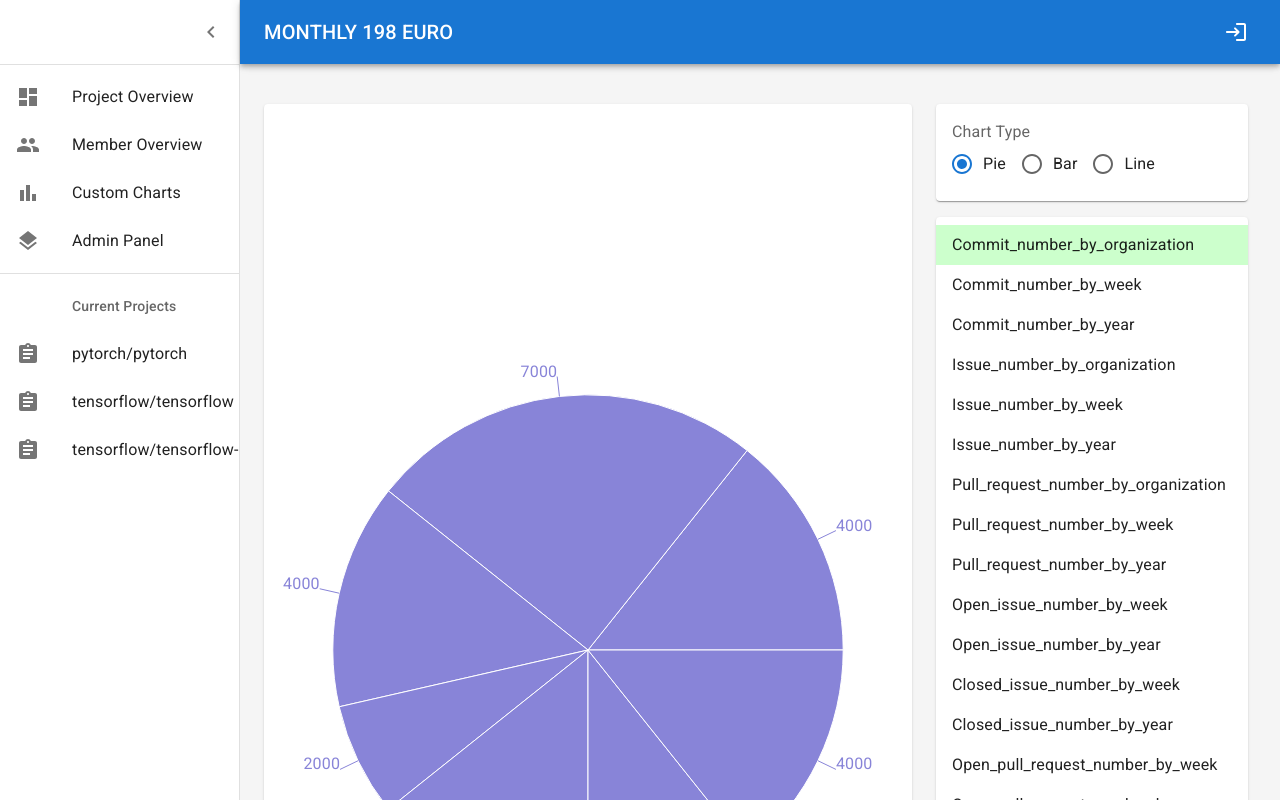
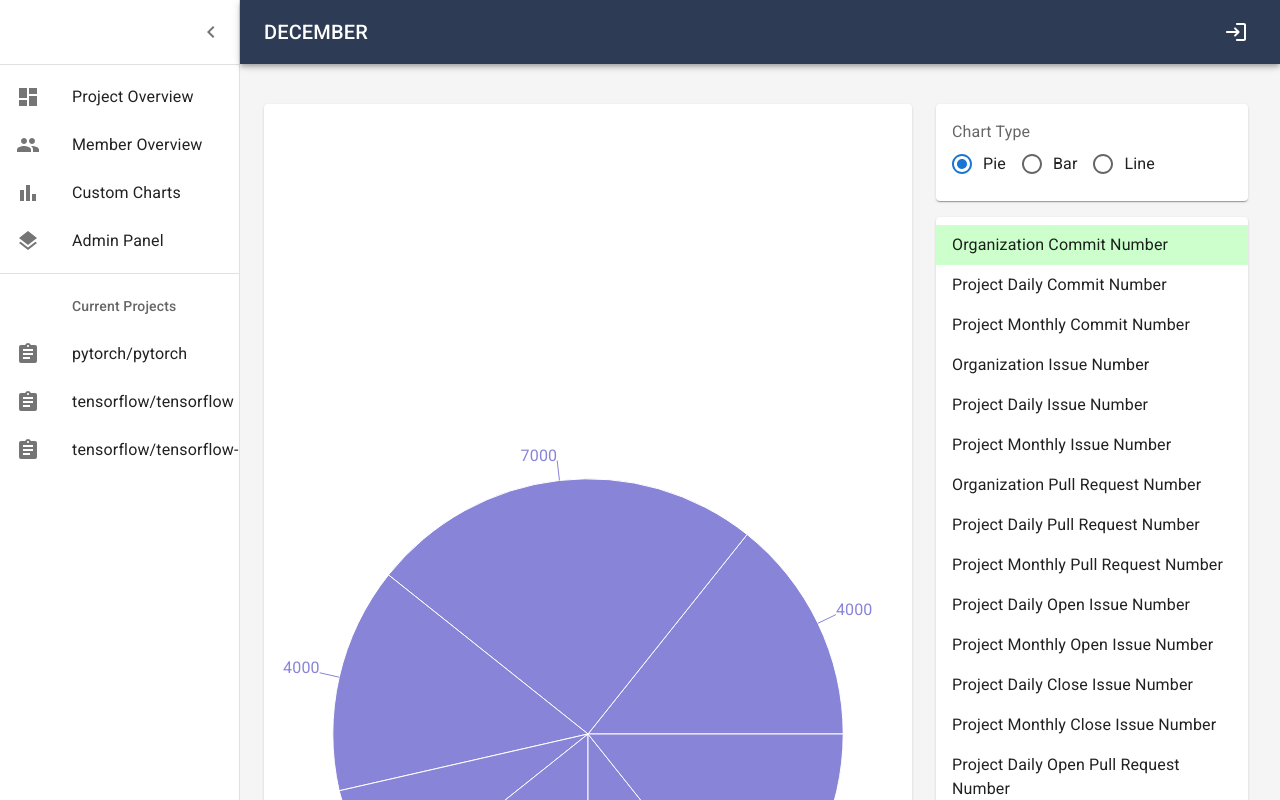
Before and after one commit to Oh-Afterglow/MONTHLY_198_EURO, a React (Create React App) app in the folder Code/Frontend/: page /custom/1 in a window 1280 px wide. Built offline with nearby package versions, Linux system fonts and the light colour scheme; no server answers.

Commit message:
[Front]Some changes on UI

```diff
--- a/Code/Frontend/src/components/Layout.js
+++ b/Code/Frontend/src/components/Layout.js
@@ -31,7 +31,7 @@ function Copyright(props) {
       {...props}
     >
       {'Copyright © '}
-      <Link color='inherit' href='https://mui.com/'>
+      <Link color='inherit' href='https://localhost:3000/'>
         Your Website
       </Link>{' '}
       {new Date().getFullYear()}
@@ -100,7 +100,7 @@ export default function Layout({ children }) {
     <ThemeProvider theme={mdTheme}>
       <Box sx={{ display: 'flex' }}>
         <CssBaseline />
-        <AppBar position='absolute' open={open}>
+        <AppBar position='absolute' open={open} style={{ background: '#2E3B55'}}>
           <Toolbar
             sx={{
               pr: '24px', // keep right padding when drawer closed
@@ -108,13 +108,14 @@ export default function Layout({ children }) {
           >
             <IconButton
               edge='start'
-              color='inherit'
+              color='default'
               aria-label='open drawer'
               onClick={toggleDrawer}
               sx={{
                 marginRight: '36px',
                 ...(open && { display: 'none' }),
               }}
+
             >
               <MenuIcon />
             </IconButton>
@@ -126,7 +127,7 @@ export default function Layout({ children }) {
               sx={{ flexGrow: 1 }}
               onClick={() => nav('/main')}
             >
-              MONTHLY 198 EURO
+              DECEMBER
             </Typography>
             <IconButton color='inherit' onClick={() => nav('/')}>
               <LoginRounded />
--- a/Code/Frontend/src/components/MemberTable.js
+++ b/Code/Frontend/src/components/MemberTable.js
@@ -6,10 +6,10 @@ import {
   TableHead,
   TableRow,
 } from '@mui/material';
+import Toolbar from '@mui/material/Toolbar';
 
 const MemberTable = ({ data }) => {
   const cols = [
-    { field: 'id', headerName: 'ID', width: 50 },
     { field: 'time', headerName: 'Time', width: 120 },
     { field: 'event', headerName: 'Event', width: 200 },
   ];
@@ -23,12 +23,16 @@ const MemberTable = ({ data }) => {
   const tableRows = rows.map((row) => {
     const cells = cols.map((col) => (
       <TableCell key={col.field + row.id}>{row[col.field]}</TableCell>
-    ));
+    )
+    );
     return <TableRow key={row.id}>{cells}</TableRow>;
   });
 
   return (
     <div>
+      <Toolbar style={{ display: 'flex',flexDirection: 'column',justifyContent: 'center',alignItems: 'center'}}>
+        <h3 >Recent Activities</h3>
+      </Toolbar>
       <Table>
         <TableHead>
           <TableRow>{tableHead}</TableRow>
--- a/Code/Frontend/src/components/TagRankChart.js
+++ b/Code/Frontend/src/components/TagRankChart.js
@@ -11,7 +11,12 @@ const TagRankChart = ({ data, style }) => {
   };
 
   return (
-    <ScrollRankingBoard config={config} style={{ ...style, ...chartStyle }} />
+    <div>
+      <h3 style={{ display: 'flex',flexDirection: 'column',justifyContent: 'center',alignItems: 'center'}}>
+        Label Statistics of Commit
+      </h3>
+      <ScrollRankingBoard config={config} style={{ ...style, ...chartStyle }} />
+    </div>
   );
 };
 
--- a/Code/Frontend/src/components/listItems.js
+++ b/Code/Frontend/src/components/listItems.js
@@ -24,7 +24,7 @@ const MainListItemsSub = () => {
 
   return (
     <>
-      <ListItem button onClick={() => nav(`/project/${value}`)}>
+      <ListItem button onClick={() => nav(`/project/${value}`)} >
         <ListItemIcon>
           <DashboardIcon />
         </ListItemIcon>
--- a/Code/Frontend/src/pages/CustomCard.js
+++ b/Code/Frontend/src/pages/CustomCard.js
@@ -20,6 +20,8 @@ import CustomLine from '../components/CustomLine';
 import CustomPie from '../components/CustomPie';
 import request from '../utils/request';
 import { useParams } from 'react-router-dom';
+import Typography from '@mui/material/Typography';
+
 
 const CustomCard = () => {
   const [chartType, setChartType] = useState(0); // 0: pie chart, 1: bar chart, 2: line chart
@@ -51,6 +53,30 @@ const CustomCard = () => {
     'Tagged_issue_number_by_year',
     'Personal_contribution_number_by_week',
     'Personal_contribution_number_by_year',
+  ];
+
+  const showlistName = [
+    'Organization Commit Number',
+    'Project Daily Commit Number',
+    'Project Monthly Commit Number',
+    'Organization Issue Number',
+    'Project Daily Issue Number',
+    'Project Monthly Issue Number',
+    'Organization Pull Request Number',
+    'Project Daily Pull Request Number',
+    'Project Monthly Pull Request Number',
+    'Project Daily Open Issue Number',
+    'Project Monthly Open Issue Number',
+    'Project Daily Close Issue Number',
+    'Project Monthly Close Issue Number',
+    'Project Daily Open Pull Request Number',
+    'Project Monthly Open Pull Request Number',
+    'Project Daily Close Pull Request Number',
+    'Project Monthly Close Pull Request Number',
+    'Project Daily Issue Number with Tag',
+    'Project Monthly Issue Number with Tag',
+    'Project Daily Contribution Number with Name',
+    'Project Monthly Contribution Number with Name',
   ];
 
   const [data, setData] = React.useState([
@@ -86,7 +112,7 @@ const CustomCard = () => {
     getdata();
   }, [dataType]);
 
-  const listItems = listName.map((item, id) =>
+  const listItems = showlistName.map((item, id) =>
     id == dataType ? (
       <ListItemButton
         key={item}
--- a/Code/Frontend/src/pages/Dashboard.js
+++ b/Code/Frontend/src/pages/Dashboard.js
@@ -26,6 +26,10 @@ const Dashboard = () => {
     { name: 'Text', value: 100 },
     { name: 'Image', value: 200 },
   ]);
+
+  const commitname = ["Daliy Updated Commit in the Past Week","Daily Updated Commit in the Past Month","Monthly Updated Commit in the Past Half Year"]
+  const issuename = ["Daliy Updated Issue in the Past Week","Daily Updated Commit in the Past Month","Monthly Updated Commit in the Past Half Year"]
+  const prname = ["Daliy Updated Pull Request in the Past Week","Daily Updated Pull Request in the Past Month","Monthly Updated Pull Request in the Past Half Year"]
 
   const [projectnumber, setProjectnumber] = React.useState([
     { commit: '10', issue: '23', pullRequest: '244' }
@@ -511,7 +515,7 @@ const Dashboard = () => {
       <Grid item container direction='column' xs={12} sm={4}>
         <NumberCard data={projectnumber} />
         <PieChart
-          title={'Project Composition'}
+          title={'Project Language Composition'}
           data={composeData}
           style={pieChartStyle}
         />
@@ -531,7 +535,7 @@ const Dashboard = () => {
         <ChartSwitcher
           chart0={
             <BarChart
-              title={'Commits'}
+              title={commitname[choosemode]}
               mode={choosemode}
               xname={'Time'}
               yname={'Commit'}
@@ -552,7 +556,7 @@ const Dashboard = () => {
       <ChartSwitcher
           chart0={
             <BarChart
-              title={'Issue'}
+              title={issuename[choosemode]}
               mode={choosemode}
               xname={'Time'}
               yname={'Issue'}
@@ -563,7 +567,7 @@ const Dashboard = () => {
           }
           chart1={
             <SolvedurationChart
-              title={'Duration'}
+              title={'Issue Sloved Duration'}
               xname={'Time'}
               yname={'Mount'}
               value={IssueSolveData}
@@ -574,7 +578,7 @@ const Dashboard = () => {
         <ChartSwitcher
           chart0={
             <BarChart
-              title={'Pr'}
+              title={prname[choosemode]}
               mode={choosemode}
               xname={'Time'}
               yname={'Pr'}
@@ -585,7 +589,7 @@ const Dashboard = () => {
           }
           chart1={
             <SolvedurationChart
-              title={'Duration'}
+              title={'Pull Request Sloved Duration'}
               xname={'Time'}
               yname={'Mount'}
               value={PrSolveData}
--- a/Code/Frontend/src/pages/MainPage.js
+++ b/Code/Frontend/src/pages/MainPage.js
@@ -10,6 +10,8 @@ import InputLabel from '@mui/material/InputLabel';
 import Button from '@mui/material/Button';
 import { Link, useNavigate } from 'react-router-dom';
 import useProject from '../utils/useProject';
+import Alert from '@mui/material/Alert';
+import AlertTitle from '@mui/material/AlertTitle';
 
 const MainPage = () => <MainPageSub />;
 
@@ -79,6 +81,10 @@ const MainPageSub = () => {
   return (
     <Layout>
       <Grid item container direction='column' xs={12} sm={4}>
+      <Alert severity="info">
+        <AlertTitle><strong>Welcome</strong></AlertTitle>
+        <strong>Hello!</strong> Choose a project to start
+      </Alert>
         {projectCards}
       </Grid>
       <Grid item container direction='column' xs={12} sm={4}></Grid>
--- a/Code/Frontend/src/pages/Member.js
+++ b/Code/Frontend/src/pages/Member.js
@@ -9,7 +9,8 @@ import ProjectCard from '../components/ProjectCard';
 import { Card } from '@mui/material';
 import ActivityList from '../components/ActivityList';
 import {useParams} from 'react-router-dom'
-
+import Alert from '@mui/material/Alert';
+import AlertTitle from '@mui/material/AlertTitle';
 
 const Member = () => {
   // TODO: Replace with some default data
@@ -90,9 +91,10 @@ const Member = () => {
   };
 
 
-  async function searchmember(id){                                         //获取某个用户的所有管理pro
+  async function searchmember(id,flag){                                         //获取某个用户的所有管理pro
     //这里向后端发请求获取
-    if(id!=-1){
+    if(flag!=1){
+      console.log("jaja")
         let userid = members[id].name
         console.log(userid)
         try {
@@ -108,6 +110,9 @@ const Member = () => {
             // TODO: handle error
             console.error(e);
           }
+    }
+    else{
+      setProjects([]);
     }
   }
 
@@ -169,21 +174,23 @@ const Member = () => {
         data={{ ...member, activities }}
         showActivities={true}
         cardStyle={selectedMember!== id ?UsercardStyle:UsercardStyleoutline}
-        onClick={() =>   {setSelectedMember(selectedMember === id ? -1 : id),searchmember(id)}}
+        onClick={() =>   {setSelectedMember(selectedMember === id ? -1 : id),searchmember(id,selectedMember === id)}}
       />
       {selectedMember === id && <ActivityList data={activities} />}
     </>
   ));
 
   const projectCards = projects.map((project) => (
-    <ProjectCard key={project.name} data={project} cardStyle={ProjectcardStyle}/>
+    <a href={'https://github.com/'+project.name}   target="_blank" style={{ textDecoration: 'none' }}>
+      <ProjectCard key={project.name} data={project} cardStyle={ProjectcardStyle}/>
+    </a>
   ));
 
   return (
     <Layout>
       <Grid item container direction='column' xs={12} sm={4}>
         <PieChart
-          title={'Member from'}
+          title={'Member From'}
           data={composeData}
           style={pieChartStyle}
         />
@@ -195,7 +202,7 @@ const Member = () => {
         {memberCards}
       </Grid>
       <Grid item container direction='column' xs={12} sm={4}>
-        {projectCards}
+        {projects.length==0?<Alert severity="success" ><AlertTitle><h1>Info</h1></AlertTitle><h2>Hello, please choose a project — <strong>from left list</strong></h2></Alert>:projectCards}
       </Grid>
     </Layout>
   );
```
